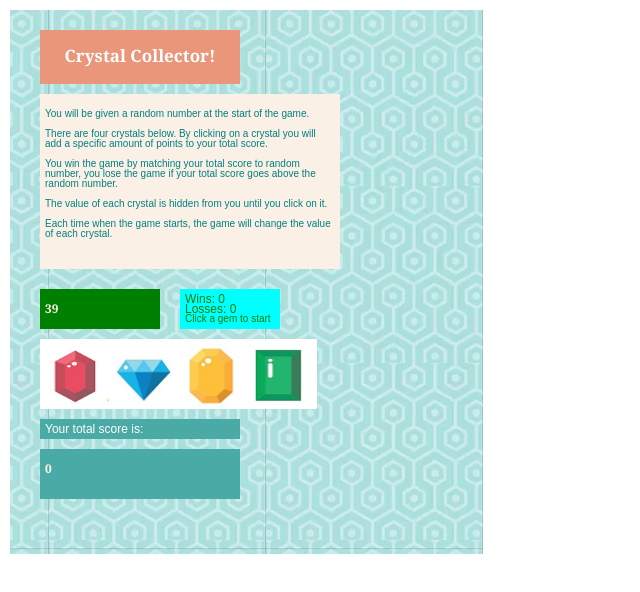
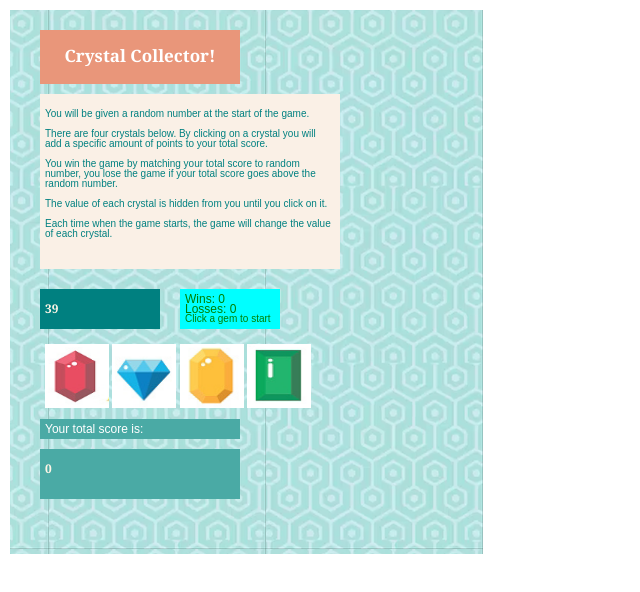
Before and after one commit to MichaelWrobelPersonal/week-4-game, a plain HTML site: page index.html in a window 1280 px wide. Shown: the whole page, without its empty margins (0-640 px from the left). Drawn offline with nearby package versions, Linux system fonts and the light colour scheme.

Commit message:
Additional Changes

```diff
--- a/assets/css/style.css
+++ b/assets/css/style.css
@@ -12,7 +12,8 @@ body {
         clear: both;
 }
 
-h1, h2, h3 { color: #4aaaa5;
+h1, h2, h3 {
+       color: #4aaaa5;
        font-family: Georgia, Times, "Times New Roman", serif;
        font-weight: 700;
 }
@@ -66,8 +67,9 @@ div#title-box { background-color: darksalmon;
 }
 
 #random-crystal-target-box {
-    background-color: green;
+    background-color: teal;
     color: seashell;
+    text-align: left;
     height: 40px;
     width: 120px;
     float: left;
@@ -80,6 +82,7 @@ div#stats-box {
     color: green;
     height: 40px;
     width: 100px;
+    line-height: 10px;
     float: left;
     margin: 10px;
     padding: 5px;
@@ -87,7 +90,7 @@ div#stats-box {
 
 div#crystal-spacer {
     clear: both;
-    background-color: white;
+    background-color: transparent;
     height: 70px;
     width: 277px;
     margin: 10px;
```
